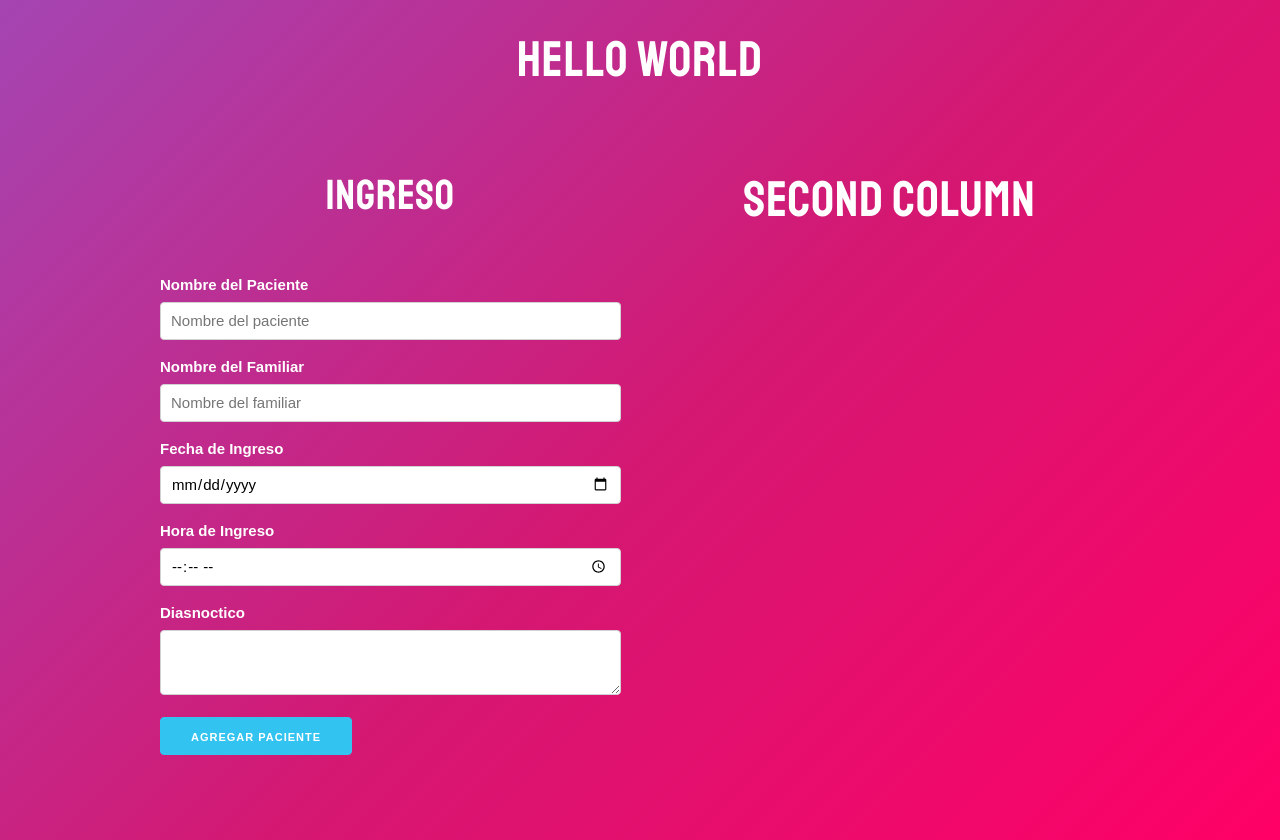
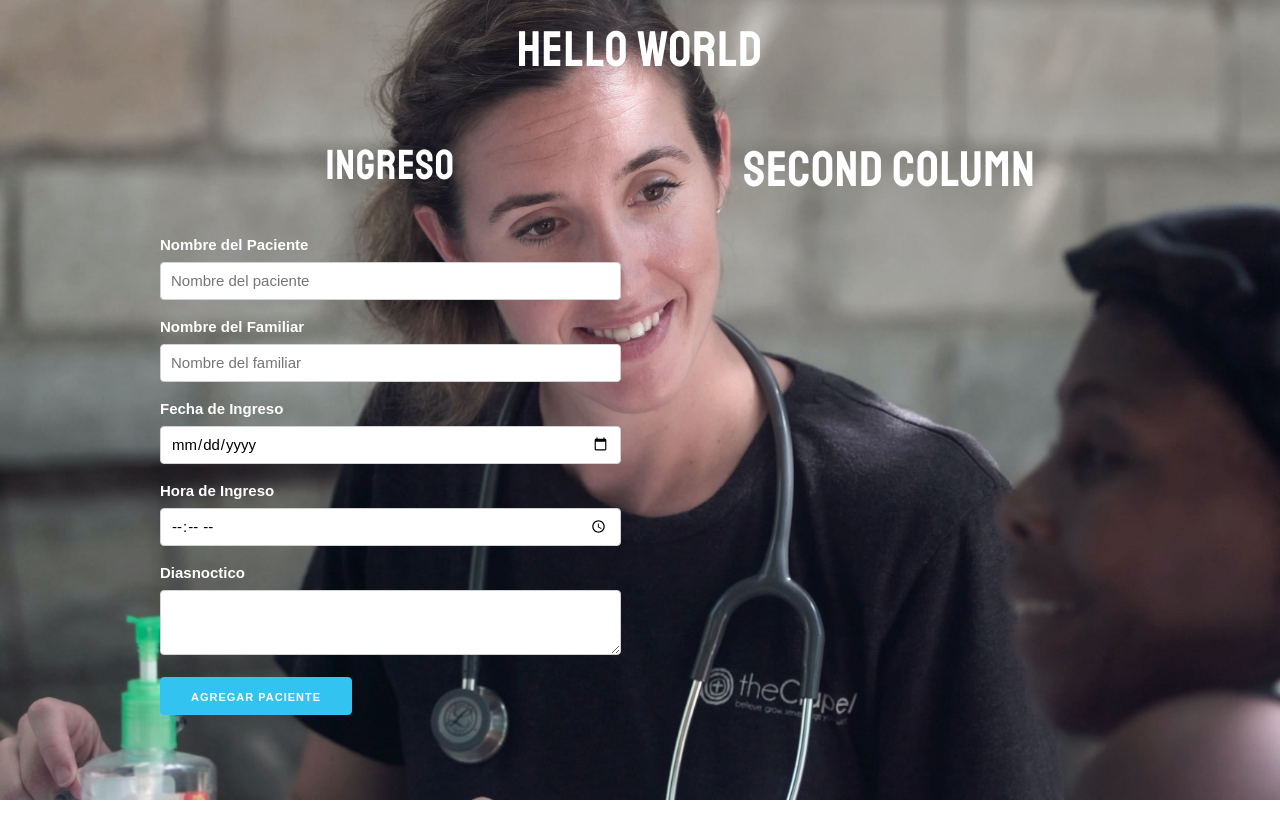
Before and after one commit to RicardoVeronica/patient-manager-reactjs, a React (Create React App) app: page / in a window 1280 px wide. After the commit the page ends 800 px from the top, so only its background shows below. Built offline with nearby package versions, Linux system fonts and the light colour scheme.

Commit message:
updates background image

```diff
--- a/src/index.css
+++ b/src/index.css
@@ -1,24 +1,26 @@
 html {
   min-height: 100%;
 }
+
 body {
   margin: 0;
   padding: 0;
   font-family: sans-serif;
-  background-image: linear-gradient(-225deg, #A445B2 0%, #D41872 52%, #FF0066 100%);
-  min-height: 100%;
-  padding-bottom: 5rem;
+  background-image: url('../src/img/nurse.jpg');
+  background-attachment: fixed;
+  background-size: cover;
+  padding-bottom: 1rem;
 }
+
 h1, h2  {
   color: white;
-  padding: 3rem 0;
+  padding: 2rem 0;
   text-align: center;
-
   text-transform: uppercase;
-
   font-family: 'Staatliches', cursive;
   letter-spacing: 1px;
 }
+
 .lista-citas .media {
   border-bottom: 1px solid #e1e1e1;
   padding-bottom: 3rem;
@@ -27,12 +29,15 @@ h1, h2  {
 .lista-citas .media:last-of-type{
   border-bottom: 0;
 }
+
 .lista-citas .media-body p {
   margin:0;
 }
+
 .lista-citas .media-body button {
   margin-top: 1rem!important;
 }
+
 .lista-citas .media-body span {
   font-weight: bold;
 }
@@ -63,18 +68,21 @@ input[type="time"] {
   font-weight: bold;
   margin-bottom: .8rem;
 }
+
 .cita p span {
   font-weight: normal;
+}
 
-}
 .cita:first-of-type {
   border-top-left-radius: 1rem;
   border-top-right-radius: 1rem;
 }
+
 .cita:last-of-type {
   border-bottom-left-radius: 1rem;
   border-bottom-right-radius: 1rem;
 }
+
 .button.eliminar,
 .button.eliminar:hover {
   background-color: #c10059;
```
Also changed, not shown: src/img/nurse.jpg (added).
